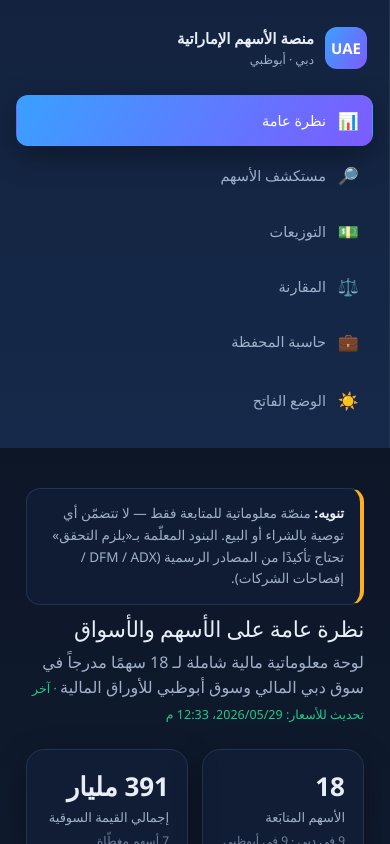
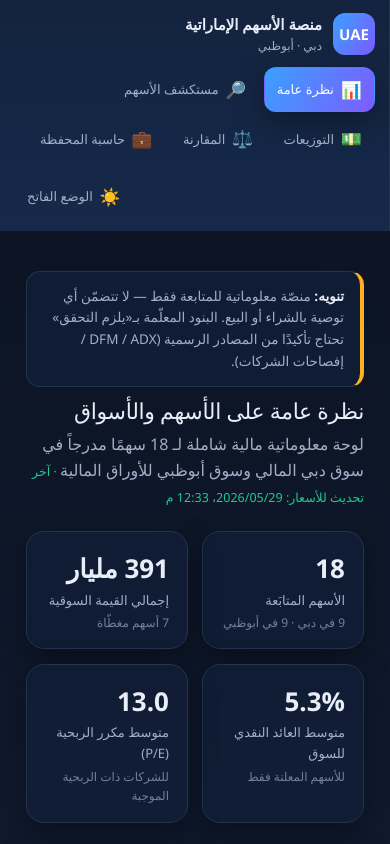
Before and after one commit to mayed050/uae-stocks, a React (Vite) app: page / in a window 390 px wide. Shown: the top 844 px of the page. Built offline with nearby package versions, Linux system fonts and the light colour scheme.

Commit message:
style(mobile): optimize top bar navigation and brand styling for mobile viewports

```diff
--- a/src/index.css
+++ b/src/index.css
@@ -253,9 +253,12 @@
 
 @media (max-width:900px){
   .app{flex-direction:column}
-  .sidebar{width:auto; flex:none; height:auto; position:static; flex-direction:row; flex-wrap:wrap; align-items:center}
-  .sidebar .nav{flex-direction:row; flex-wrap:wrap; margin:0}
-  .sidebar-foot{margin:0 0 0 auto; flex-direction:row; align-items:center}
+  .sidebar{width:auto; flex:none; height:auto; position:static; flex-direction:row; flex-wrap:wrap; align-items:center; padding:12px 14px; gap:12px}
+  .brand{padding:0; margin-bottom:0}
+  .sidebar .nav{flex-direction:row; flex-wrap:wrap; gap:4px; margin:0}
+  .sidebar .navitem{width:auto; padding:8px 12px; font-size:13px; gap:6px}
+  .sidebar-foot{margin-inline-start:auto; flex-direction:row; align-items:center; gap:8px}
+  .sidebar-foot .navitem{padding:8px 12px; font-size:13px}
   .sidebar-note{display:none}
   .modal-grid,.modal-divgrid{grid-template-columns:1fr}
 }
```
